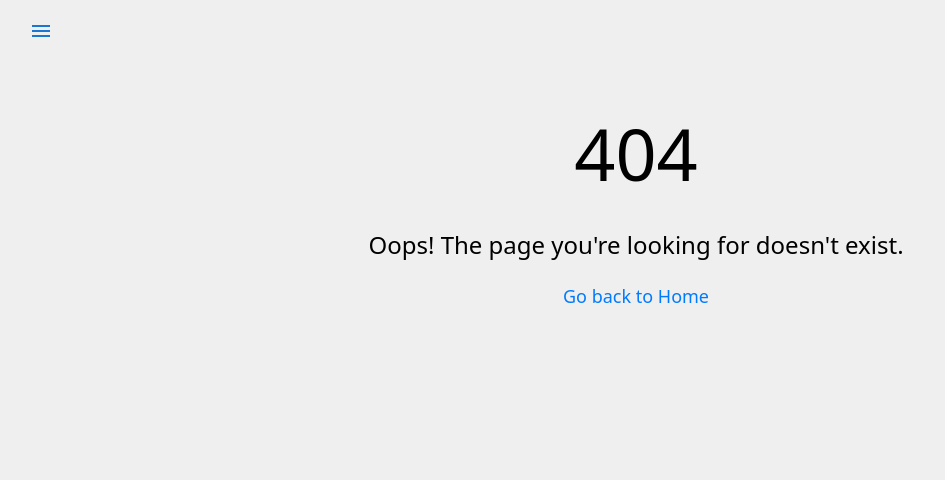
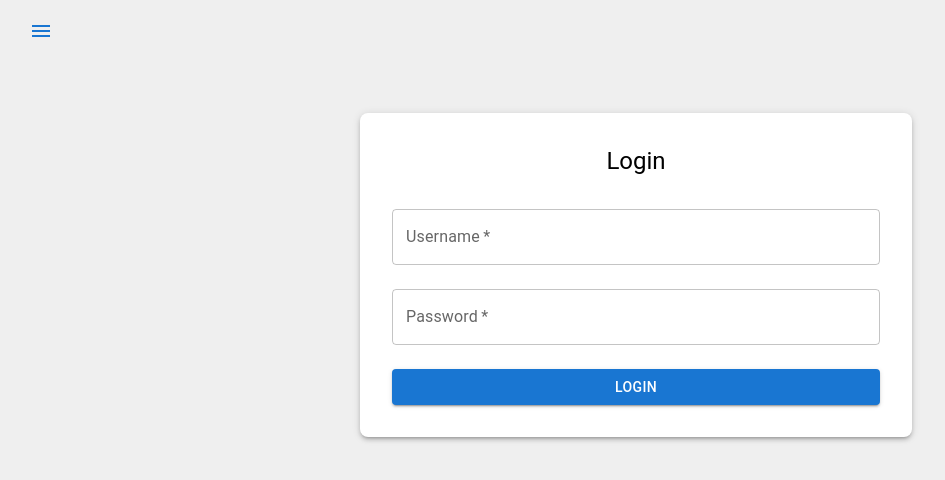
Before and after one commit to gitOfKumarSathish/wireGuardVPN, a React (Vite) app: page /login in a window 1280 px wide. Before the commit this address had no page. Shown: the top 480 px of the page, without its empty margins (4-949 px from the left). Built offline with nearby package versions, Linux system fonts and the light colour scheme.

Commit message:
Add Login functionality and update routing; enhance Home component and settings page

```diff
--- a/package.json
+++ b/package.json
@@ -4,7 +4,7 @@
   "version": "0.0.0",
   "type": "module",
   "scripts": {
-    "dev": "vite",
+    "dev": "vite --host 0.0.0.0",
     "build": "tsc -b && vite build",
     "lint": "eslint .",
     "preview": "vite preview"
@@ -16,8 +16,10 @@
     "@mui/icons-material": "^6.4.3",
     "@mui/material": "^6.4.3",
     "@tailwindcss/vite": "^4.0.3",
+    "@tanstack/react-query": "^5.66.0",
     "highcharts": "^12.1.2",
     "highcharts-react-official": "^3.2.1",
+    "notistack": "^3.0.2",
     "react": "^19.0.0",
     "react-dom": "^19.0.0",
     "react-router-dom": "^7.1.5",
--- a/src/App.tsx
+++ b/src/App.tsx
@@ -10,6 +10,7 @@ import NotFound from './pages/NotFound';
 import PeerDetails from './pages/PeerDetails';
 import Peers from './pages/Peers';
 import Settings from './pages/Settings';
+import LoginForm from './auth/Login';
 
 function App() {
 
@@ -18,6 +19,7 @@ function App() {
       <NavigationDrawer />
       <Routes>
         <Route path="/" element={<Home />} />
+        <Route path="/login" element={<LoginForm />} />
         <Route path="/dashboard" element={<Dashboard />} />
         <Route path="/peers" element={<Peers />} />
         <Route path="/peers/:publicKey" element={<PeerDetails />} />
--- /dev/null
+++ b/src/api/api.tsx
@@ -0,0 +1 @@
+export const base_path = 'http://binary.local:8000';
--- a/src/auth/Home.tsx
+++ b/src/auth/Home.tsx
@@ -19,7 +19,7 @@ const Home = () => {
                     you to access content safely from anywhere in the world.
                 </p>
                 <Stack spacing={2} direction="row">
-                    <Button variant="contained" onClick={() => navigate("/get-started")}>
+                    <Button variant="contained" onClick={() => navigate("/login")}>
                         Get Started
                     </Button>
                     <Button variant="outlined" onClick={() => navigate("/dashboard")}>
--- /dev/null
+++ b/src/auth/Login.tsx
@@ -0,0 +1,102 @@
+import React, { use, useState } from "react";
+import { TextField, Button, Container, Typography, Box } from "@mui/material";
+import { useMutation } from "@tanstack/react-query";
+import { base_path } from "../api/api";
+import { useSnackbar } from "notistack";
+import { useNavigate } from "react-router-dom";
+
+const LoginForm: React.FC = () => {
+    const [formData, setFormData] = useState({ username: "", password: "" });
+    const [isloading, setIsLoading] = useState(false);
+    const { enqueueSnackbar } = useSnackbar();
+    const navigate = useNavigate();
+
+    const handleChange = (e: React.ChangeEvent<HTMLInputElement>) => {
+        setFormData({ ...formData, [e.target.name]: e.target.value });
+    };
+
+    const handleSubmit = (e: React.FormEvent) => {
+        e.preventDefault();
+        setIsLoading(true);
+        mutation.mutate(formData);
+
+    };
+
+    // Mutations
+    const mutation = useMutation({
+        mutationFn: async (formData: any) => {
+            const response = await fetch(`${base_path}/api/users/login`, {
+                method: 'POST',
+                headers: {
+                    'Content-Type': 'application/json',
+                },
+                body: JSON.stringify(formData),
+            });
+            if (!response.ok) {
+                const data = await response.json();
+                throw (data.detail);
+            }
+            return response.json();
+        },
+        onError: (error) => {
+            // An error happened!
+            setIsLoading(false);
+            console.log(`Error: ${error}`);
+            enqueueSnackbar({ message: `${error}`, variant: "error", autoHideDuration: 2000, });
+        },
+
+        onSuccess: (data) => {
+            console.log("Login success:", data);
+            setIsLoading(false);
+            enqueueSnackbar({ message: "Succesfully LoggedIn", variant: "success", autoHideDuration: 2000, });
+            navigate("/dashboard");
+        },
+    });
+
+    return (
+        <Container maxWidth="sm">
+            <Box
+                sx={{
+                    mt: 8,
+                    p: 4,
+                    boxShadow: 3,
+                    borderRadius: 2,
+                    textAlign: "center",
+                    backgroundColor: "white",
+                }}
+            >
+                <Typography variant="h5" mb={2}>
+                    Login
+                </Typography>
+                <form onSubmit={handleSubmit}>
+                    <TextField
+                        fullWidth
+                        label="Username"
+                        variant="outlined"
+                        name="username"
+                        value={formData.username}
+                        onChange={handleChange}
+                        margin="normal"
+                        required
+                    />
+                    <TextField
+                        fullWidth
+                        label="Password"
+                        variant="outlined"
+                        name="password"
+                        type="password"
+                        value={formData.password}
+                        onChange={handleChange}
+                        margin="normal"
+                        required
+                    />
+                    <Button disabled={isloading} type="submit" variant="contained" color="primary" fullWidth sx={{ mt: 2 }}>
+                        {isloading ? "loading....." : "Login"}
+                    </Button>
+                </form>
+            </Box>
+        </Container>
+    );
+};
+
+export default LoginForm;
--- a/src/main.tsx
+++ b/src/main.tsx
@@ -3,11 +3,22 @@ import { createRoot } from 'react-dom/client';
 import './index.css';
 import App from './App.tsx';
 import ErrorBoundary from './ErrorBoundary.tsx';
+import { QueryClient, QueryClientProvider } from '@tanstack/react-query';
+import { SnackbarProvider } from 'notistack';
+
+const queryClient = new QueryClient();
 
 createRoot(document.getElementById('root')!).render(
   <StrictMode>
-    <ErrorBoundary>
-      <App />
-    </ErrorBoundary>
+    <QueryClientProvider client={queryClient}>
+      <SnackbarProvider maxSnack={3} anchorOrigin={{
+        vertical: 'top',  // Options: 'top', 'bottom'
+        horizontal: 'right', // Options: 'left', 'center', 'right'
+      }}>
+        <ErrorBoundary>
+          <App />
+        </ErrorBoundary>
+      </SnackbarProvider>
+    </QueryClientProvider>
   </StrictMode>,
 );
--- a/src/pages/Settings.tsx
+++ b/src/pages/Settings.tsx
@@ -1,113 +1,9 @@
-import { useNavigate } from 'react-router-dom';
+import React from 'react';
 
-import AddOutlinedIcon from '@mui/icons-material/AddOutlined';
-import DownloadOutlinedIcon from '@mui/icons-material/DownloadOutlined';
-import FiberManualRecordIcon from '@mui/icons-material/FiberManualRecord';
-import NorthOutlinedIcon from '@mui/icons-material/NorthOutlined';
-import SearchIcon from '@mui/icons-material/Search';
-import SouthOutlinedIcon from '@mui/icons-material/SouthOutlined';
-import { Button, InputAdornment, Stack, TextField, Tooltip } from '@mui/material';
-import Card from '@mui/material/Card';
-import CardActionArea from '@mui/material/CardActionArea'; // Import CardActionArea
-import CardContent from '@mui/material/CardContent';
-import Typography from '@mui/material/Typography';
+function Settings() {
+    return (
+        <div>Settings</div>
+    );
+}
 
-const Peers1 = () => {
-    const navigate = useNavigate(); // Initialize navigation
-
-    const handleCardClick = (publicKey: string) => {
-        navigate(`/peers/${publicKey}`); // Navigate to the dynamic route
-    };
-
-    return (
-        <div className='w-full'>
-            <div className='flex justify-between items-center p-4 bg-white rounded-lg shadow-md'>
-                <h1 className='text-2xl font-medium'>Peers</h1>
-                {/* Buttons */}
-                <Stack direction="row" spacing={2}>
-                    <Button variant="contained" startIcon={<AddOutlinedIcon fontSize='small' />}>
-                        Peer
-                    </Button>
-                    <Button variant="outlined" startIcon={<DownloadOutlinedIcon fontSize='medium' />}>
-                        Download All
-                    </Button>
-                    {/* Search Box */}
-                    <TextField
-                        variant="outlined"
-                        placeholder="Search Peers..."
-                        size="small"
-                        sx={{ width: 300 }}
-                        InputProps={{
-                            startAdornment: (
-                                <InputAdornment position="start">
-                                    <SearchIcon />
-                                </InputAdornment>
-                            ),
-                        }}
-                    />
-                </Stack>
-            </div>
-
-            {/* Clickable Card with CardActionArea */}
-            <Card sx={{ maxWidth: 400 }} className="mt-10 shadow-md">
-                <CardActionArea onClick={() => handleCardClick("htnPHOOOOOOksbcksabcjnacjanchabsgcastfchjcbcnacb")}>
-                    <CardContent>
-                        <div className='flex justify-between items-center'>
-                            <div className="relative flex items-center">
-                                <span className="absolute inline-flex h-full w-full animate-ping rounded-full bg-green-500 opacity-75"></span>
-                                <Tooltip title="Status" arrow placement='top'>
-                                    <FiberManualRecordIcon fontSize="small" className="text-green-500 relative" />
-                                </Tooltip>
-                            </div>
-                            <div className='flex gap-4'>
-                                <div className='flex items-center'>
-                                    <NorthOutlinedIcon fontSize='small' />
-                                    <Typography variant="body1">0.00000 GB</Typography>
-                                </div>
-                                <div className='flex items-center'>
-                                    <SouthOutlinedIcon fontSize='small' />
-                                    <Typography variant="body1">0.00000 GB</Typography>
-                                </div>
-                                <Typography variant="body1">N/A Ago</Typography>
-                            </div>
-                        </div>
-
-                        <div className='mt-4'>
-                            <Typography variant="h5">hari's Avita</Typography>
-                        </div>
-
-                        <div className='mt-4'>
-                            <Typography variant="body1">Public Key</Typography>
-                            <Typography
-                                variant="body2"
-                                sx={{
-                                    color: 'text.secondary',
-                                    whiteSpace: 'normal',
-                                    wordBreak: 'break-word'
-                                }}
-                            >
-                                htnPHOOOOOOksbcksabcjnacjanchabsgcastfchjcbcnacb
-                            </Typography>
-                        </div>
-
-                        <div className='mt-2'>
-                            <Typography variant="body1">Allowed IP</Typography>
-                            <Typography
-                                variant="body2"
-                                sx={{
-                                    color: 'text.secondary',
-                                    whiteSpace: 'normal',
-                                    wordBreak: 'break-word'
-                                }}
-                            >
-                                10.0.0.1/32
-                            </Typography>
-                        </div>
-                    </CardContent>
-                </CardActionArea>
-            </Card>
-        </div>
-    );
-};
-
-export default Peers1;
+export default Settings;
```
Also changed, not shown: 1 other file (tests, documents, lock files or other folders).
